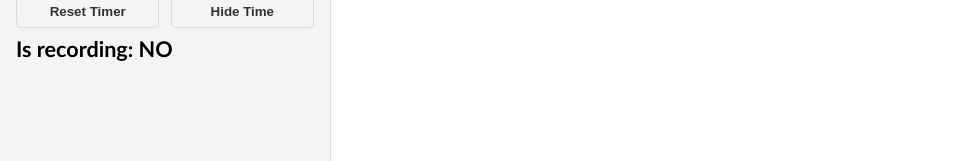
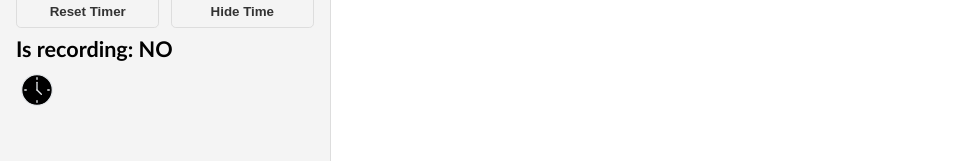
Before and after one commit to Ajuska/toastmasters-timer, an Angular app: page / in a window 1280 px wide. Shown: the part 635-796 px from the top of the page, without its empty margins (0-976 px from the left). Built offline with nearby package versions, Linux system fonts and the light colour scheme.

Commit message:
Add time icon for recording indicator

```diff
--- a/src/app/app.component.html
+++ b/src/app/app.component.html
@@ -99,6 +99,12 @@
       </button>
     </div>
     <h2>Is recording: {{ timer ? "YES" : "NO" }}</h2>
+    <img
+      [src]="timer ? 'time.gif' : 'time.svg'"
+      alt="Timer GIF"
+      [style.width]="timer ? '42px' : '32px'"
+      [style.padding]="timer ? '0px' : '4.5px'"
+    />
   </div>
   <div class="content">
     <div
```
Also changed, not shown: public/time.gif (added), public/time.svg (added).
